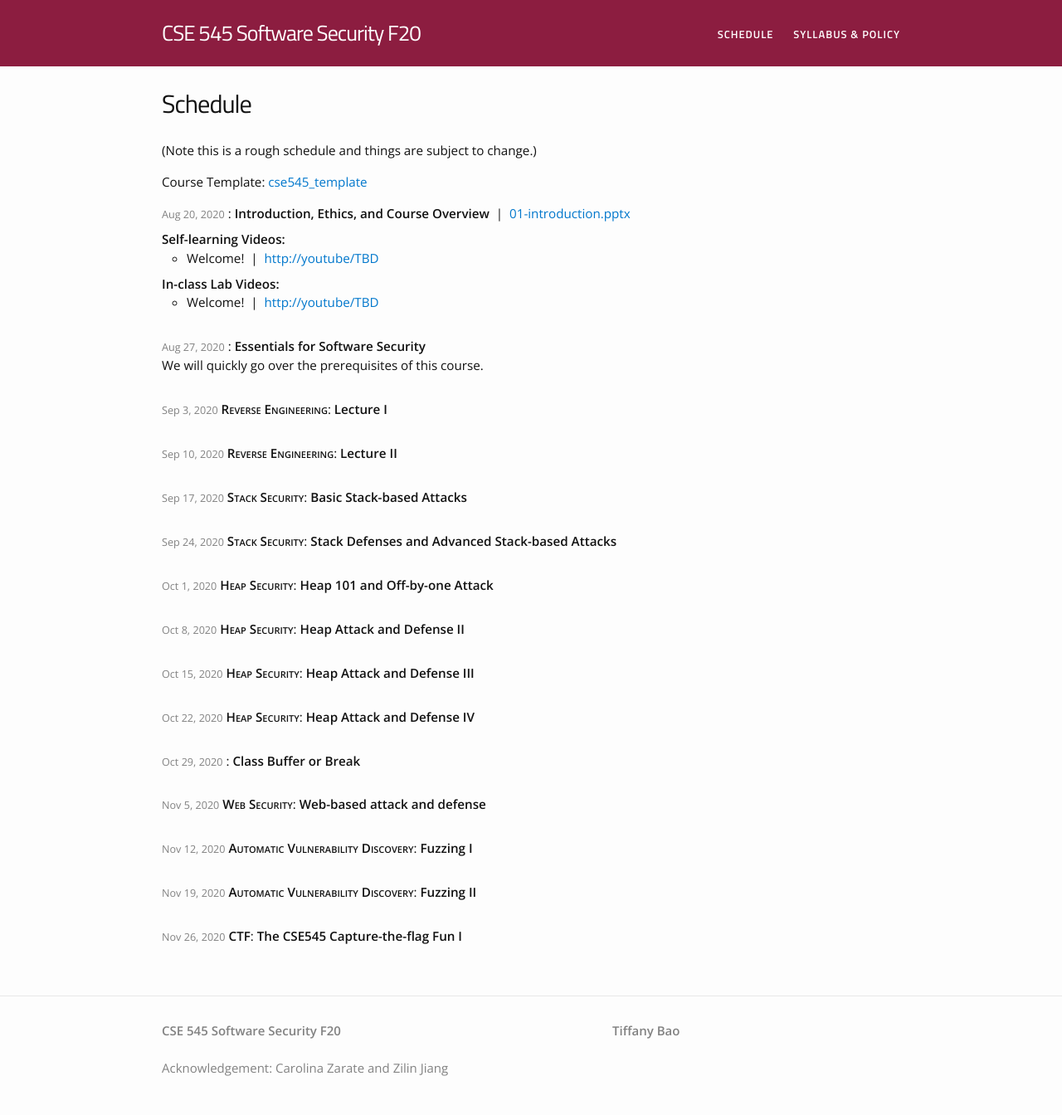
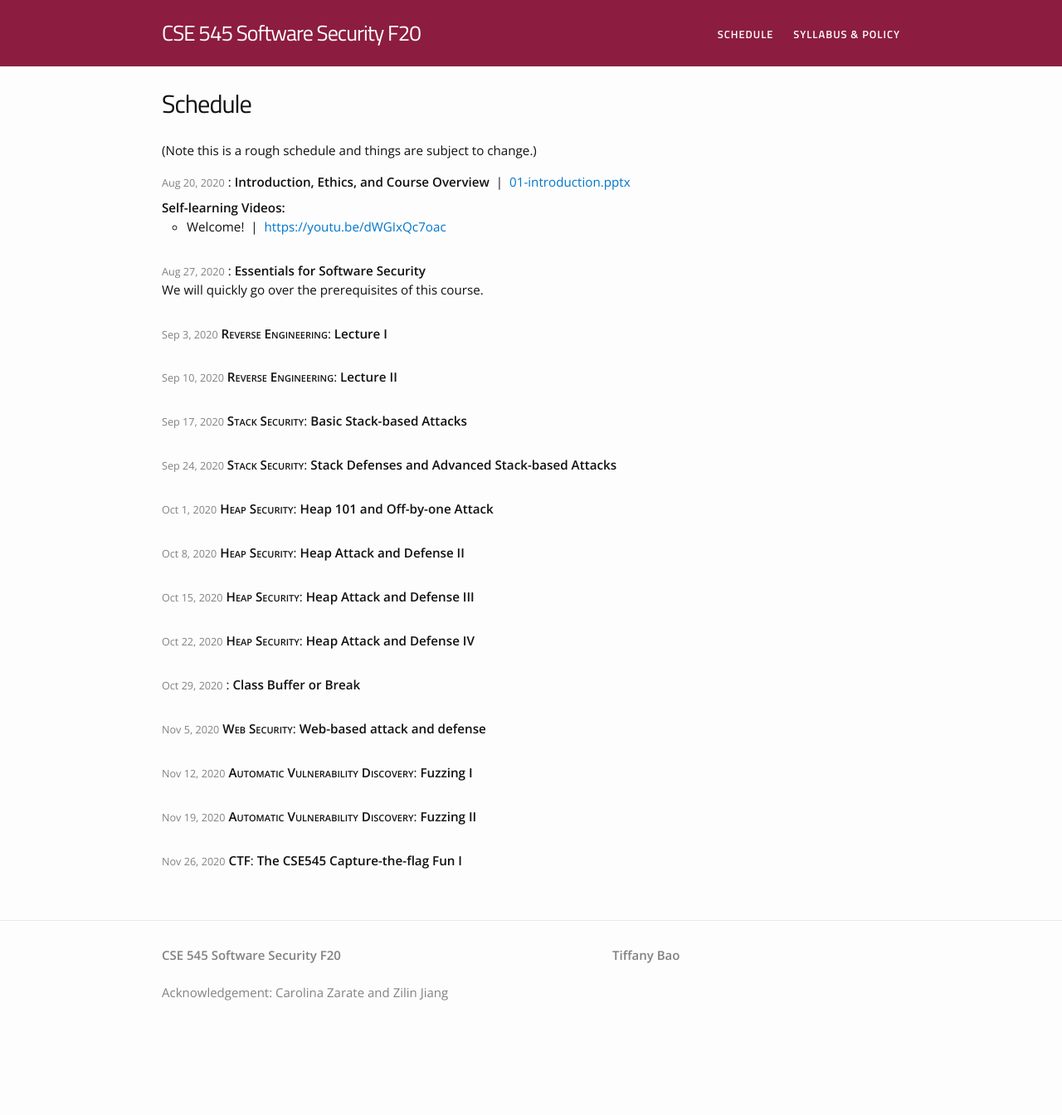
Before and after one commit to tiffanyb/tiffanyb.github.io, a Jekyll site: the page built from courses/cse545/schedule.html, in a window 1280 px wide. Shown: the whole page at 83% size. Built offline with Jekyll 4.4.1, drawn with Linux system fonts in a browser that asks for light colours; after the commit the page ends 1252 px from its top, so only the background shows below that.

Commit message:
add videos

```diff
--- a/courses/cse545/schedule.html
+++ b/courses/cse545/schedule.html
@@ -11,7 +11,6 @@ title: Schedule
 {% assign courseurl = course_id | append: "/" %}
 
 {% assign templateurl = site.url | append: site.baseurl | append: "/courses/" | append: course_id | append: "/slides/CSE591Template.potx" %}
-<p>Course Template: <a href="{{ templateurl }}">{{course_id}}_template</a></p>
 
 <ul class="post-list">
   {% for post in site.categories[course_id] reversed %}
@@ -48,7 +47,7 @@ title: Schedule
     <!--====== BEFORE-CLASS VIDEOS  =====-->
   	{% if post.before-videos %}
   	<hr style="height:6px; visibility:hidden;" />
-    <b>In-class Lab Videos:</b>
+    <b>In-class Videos:</b>
   	<ul>
   		{% for video in post.before-videos %}
   		<li>
```
Also changed, not shown: courses/cse545/_posts/2020-08-20-introduction.md (+1 -5 lines).
